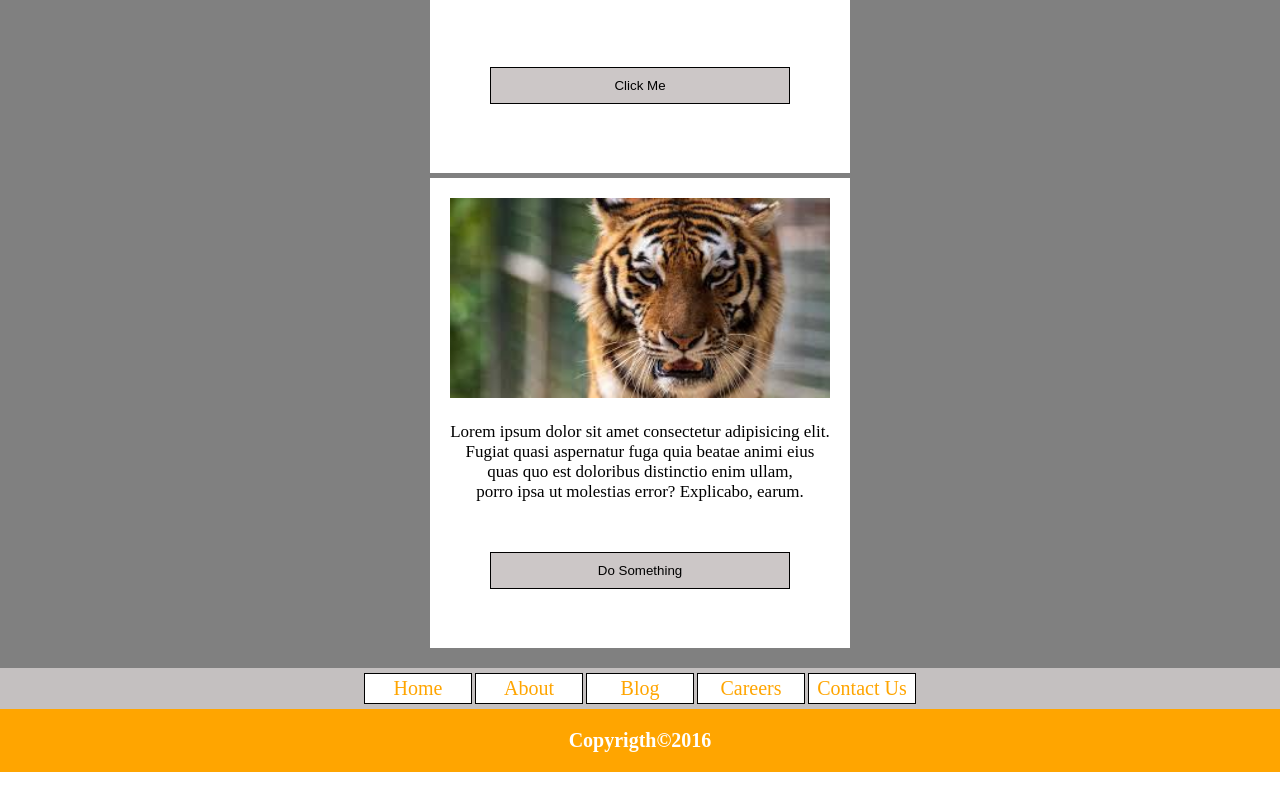
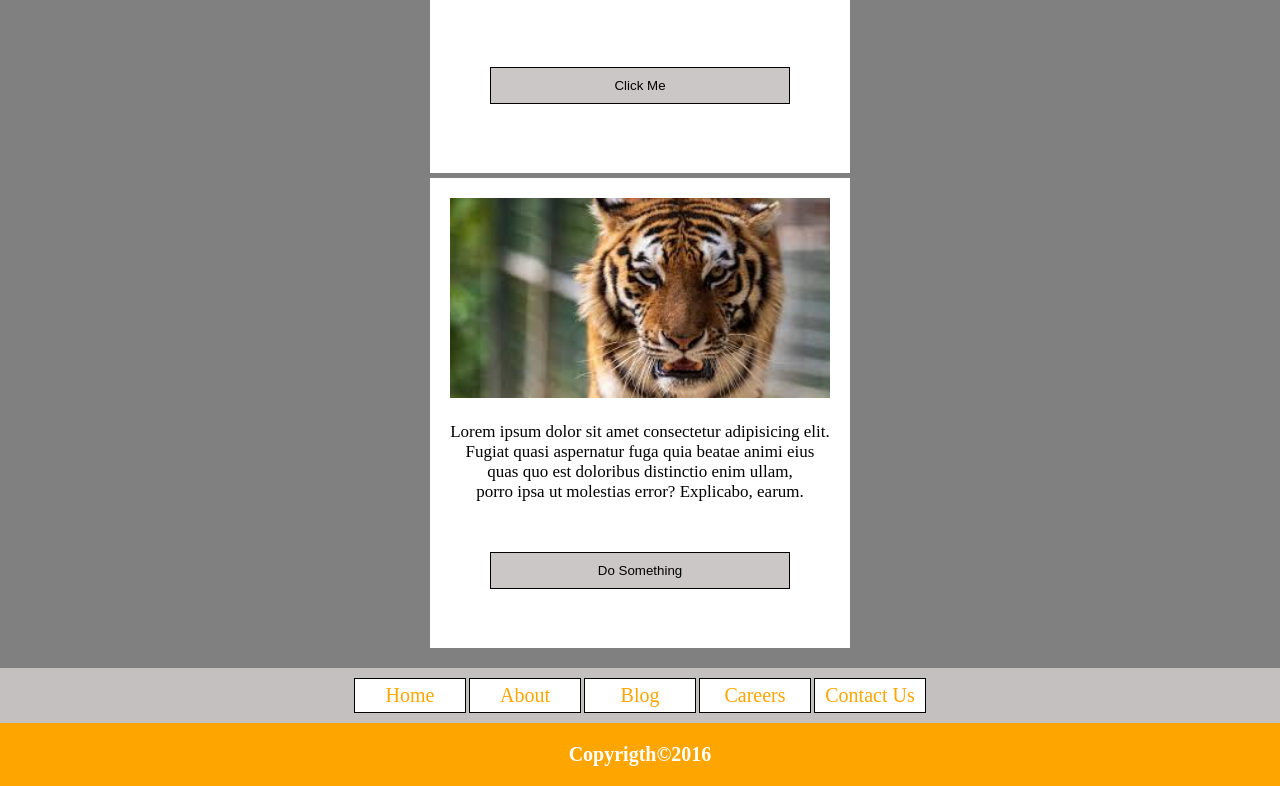
Before and after one commit to siabatousane/myflexboxs, a plain HTML site: page index.html in a window 1280 px wide. Shown: the part 866-1652 px from the top of the page. Drawn offline with Linux system fonts and the light colour scheme.

Commit message:
Update style.css

```diff
--- a/style.css
+++ b/style.css
@@ -151,11 +151,12 @@ footer h5{
     }
     .lien{
         display: flex;
-        padding: 5px;
+        flex-wrap: wrap;
+        padding: 10px;
         gap: 3px;
     }
     .lien a{
-        padding: 3px;
+        padding: 5px;
         width: 100px;
 
     }
```
